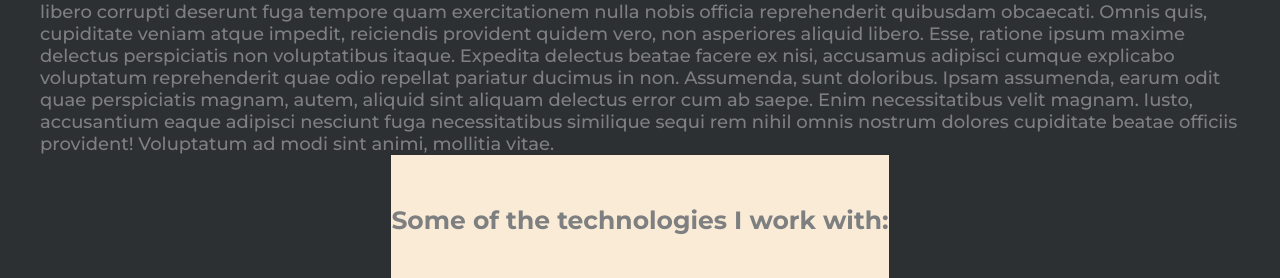
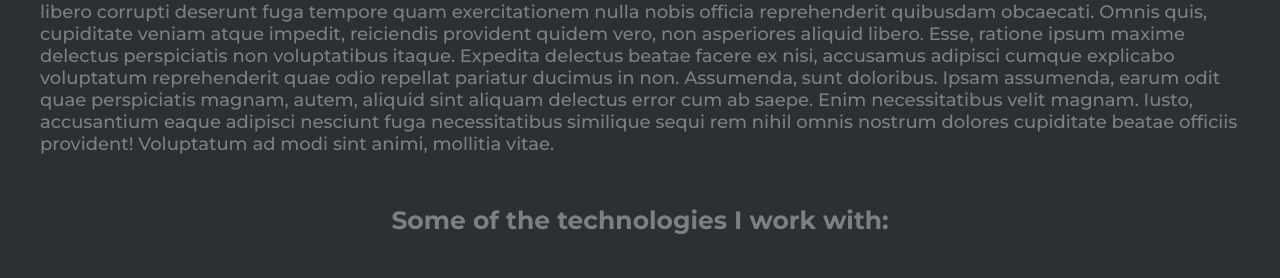
Before and after one commit to erichvorster/Portfolio, a website: page index.html in a window 1280 px wide. Shown: the part 997-1275 px from the top of the page. Drawn offline with nearby package versions, Linux system fonts and the light colour scheme.

Commit message:
Second commit

```diff
--- a/index.html
+++ b/index.html
@@ -66,7 +66,7 @@
             <p>Lorem ipsum dolor sit amet consectetur adipisicing elit. Rerum ullam voluptas, dolorem quidem sint nesciunt asperiores aperiam libero corrupti deserunt fuga tempore quam exercitationem nulla nobis officia reprehenderit quibusdam obcaecati. Omnis quis, cupiditate veniam atque impedit, reiciendis provident quidem vero, non asperiores aliquid libero. Esse, ratione ipsum maxime delectus perspiciatis non voluptatibus itaque. Expedita delectus beatae facere ex nisi, accusamus adipisci cumque explicabo voluptatum reprehenderit quae odio repellat pariatur ducimus in non. Assumenda, sunt doloribus. Ipsam assumenda, earum odit quae perspiciatis magnam, autem, aliquid sint aliquam delectus error cum ab saepe. Enim necessitatibus velit magnam. Iusto, accusantium eaque adipisci nesciunt fuga necessitatibus similique sequi rem nihil omnis nostrum dolores cupiditate beatae officiis provident! Voluptatum ad modi sint animi, mollitia vitae.</p>
         </div>
         <div>
-            <h3 style="background-color: antiquewhite;">Some of the technologies I work with:</h3>
+            <h3>Some of the technologies I work with:</h3>
         </div>
         <div class ="technologies">
              <div class = "tech"><img src="https://cdn.jsdelivr.net/gh/devicons/devicon/icons/javascript/javascript-original.svg" /></div>
```
